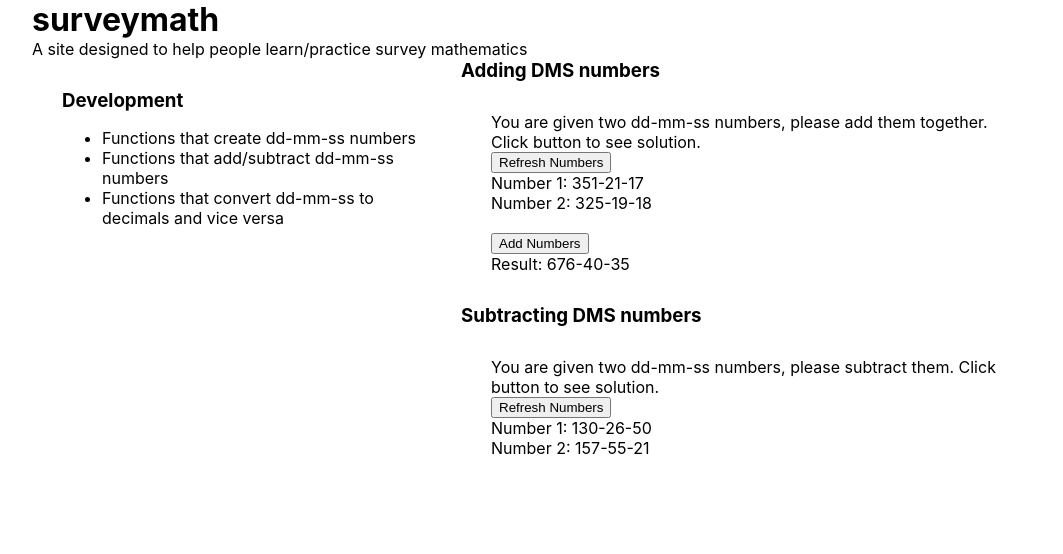
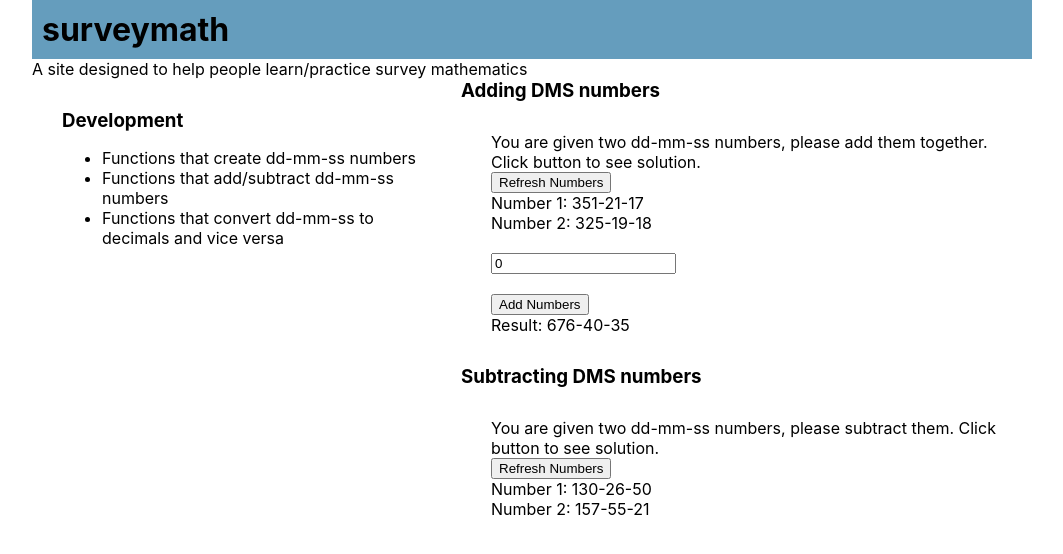
Before and after one commit to stefan-kenyon/surveymath, a React (Create React App) app: page / in a window 1280 px wide. Shown: the top 554 px of the page, without its empty margins (108-1171 px from the left). Built offline with nearby package versions, Linux system fonts and the light colour scheme.

Commit message:
Added favicon, advanced Add component

```diff
--- a/src/App.css
+++ b/src/App.css
@@ -1,4 +1,4 @@
-p, h1, h2, h3, h4, h5, h6 {
+p, h1, h2, h3, h4, h5, h6, header {
   padding:0px;
   margin:0px;
 }
@@ -45,6 +45,11 @@ p, h1, h2, h3, h4, h5, h6 {
   }
 }
 
+.sm-title {
+  background-color:#659dbd;
+  padding:10px;
+}
+
 main {
   display:flex;
 }
--- a/src/App.tsx
+++ b/src/App.tsx
@@ -9,7 +9,7 @@ function App() {
     <div className="App">
       <header>
 
-        <h1>surveymath</h1>
+        <h1 className='sm-title'>surveymath</h1>
         <p>A site designed to help people learn/practice survey mathematics</p>
 
       </header>
--- a/src/components/Add.tsx
+++ b/src/components/Add.tsx
@@ -7,6 +7,8 @@ function Add() {
   const [number1, setNumber1] = useState(dmsNumber);
   const [number2, setNumber2] = useState(dmsNumber);
   const [addedNumbers, setAddedNumbers] = useState(addDMSNumbers(number1, number2));
+  const [guess, setGuess] = useState<number>(0);
+
   return (
     <div className="Add">
 
@@ -22,6 +24,8 @@ function Add() {
           <p>Number 1: {number1[0]}-{number1[1]}-{number1[2]}</p>
           <p>Number 2: {number2[0]}-{number2[1]}-{number2[2]}</p>
           <br/>
+          <input type='number' value={guess} defaultValue={0} onChange={e => setGuess(Number(e.target.value))}></input>
+          <br/>
           <button onClick = {() => setAddedNumbers(addDMSNumbers(number1, number2))}>Add Numbers</button>
           <p>Result: {addedNumbers[0]}-{addedNumbers[1]}-{addedNumbers[2]}</p>
         </main>
```
Also changed, not shown: 2 other files (tests, documents, lock files or other folders).
